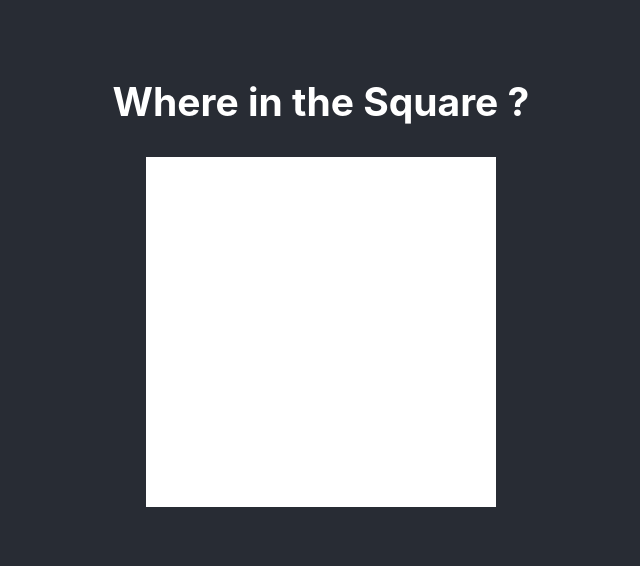
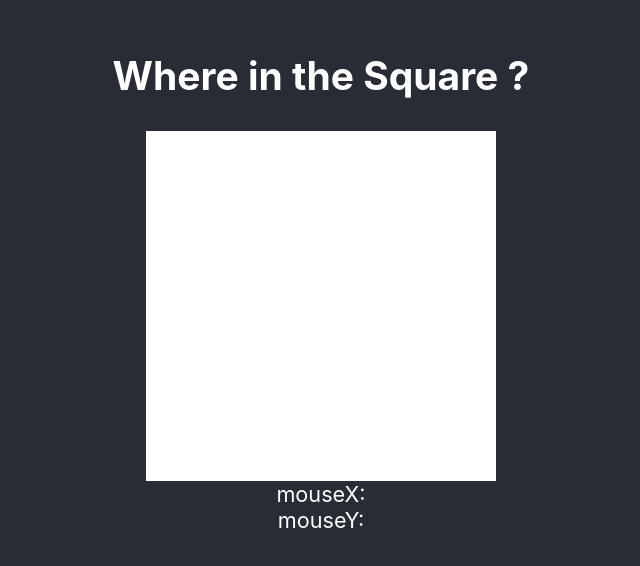
Before and after one commit to jonars99/Where-In-Square, a React (Create React App) app: page / in a window 1280 px wide. Shown: the part 124-690 px from the top of the page, without its empty margins (319-959 px from the left). Built offline with nearby package versions, Linux system fonts and the light colour scheme.

Commit message:
display mouse coordinates on div click

```diff
--- a/src/App.js
+++ b/src/App.js
@@ -1,12 +1,19 @@
-import logo from './logo.svg';
 import './App.css';
+import { useState } from 'react';
 
 function App() {
+  const [ coords, setCoords ] = useState([]);
+
+  const handleClick = (e) => {
+    setCoords([e.pageX, e.pageY]);
+  }
 
   return (
     <div className="App App-header">
       <h2>Where in the Square ?</h2>
-      <div className="square"></div>
+      <div className="square" onClick={handleClick}></div>
+      <small>mouseX: {coords[0]}</small>
+      <small>mouseY: {coords[1]}</small>
     </div>
   );
 }
```
